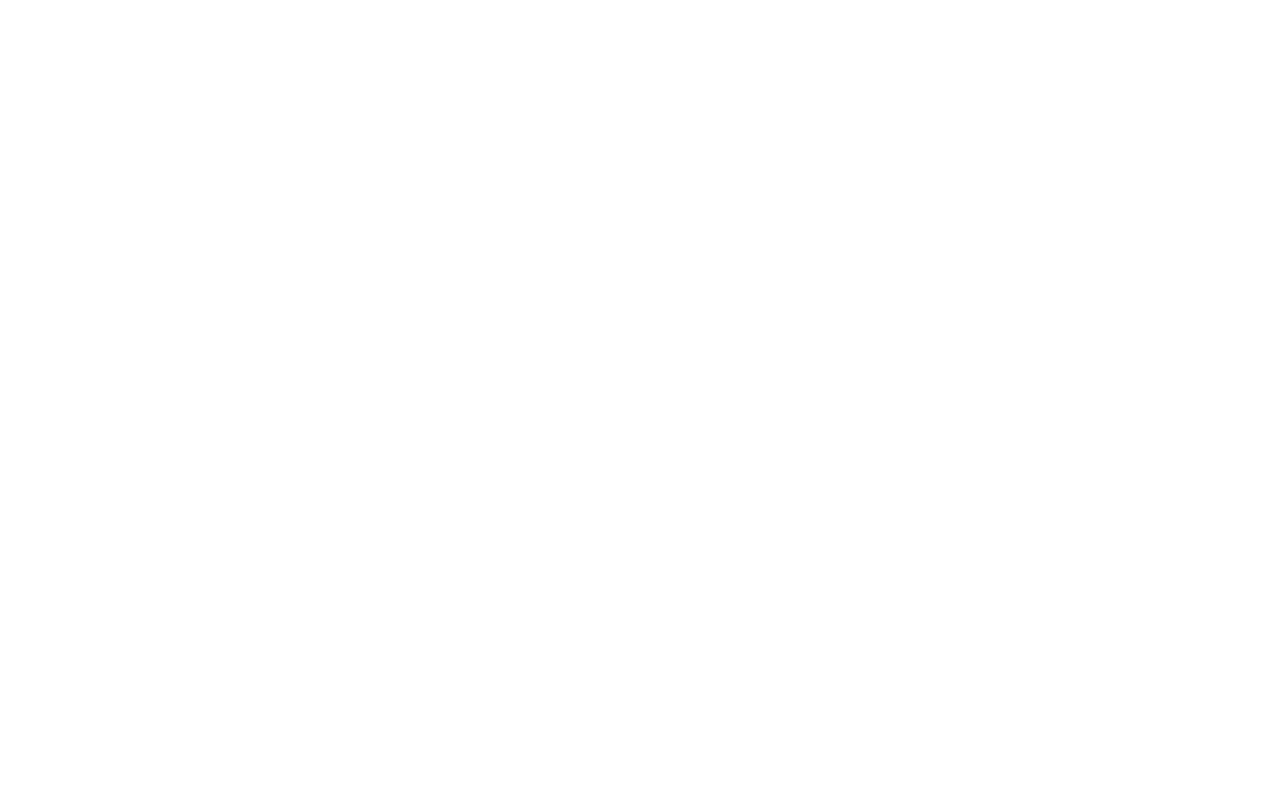
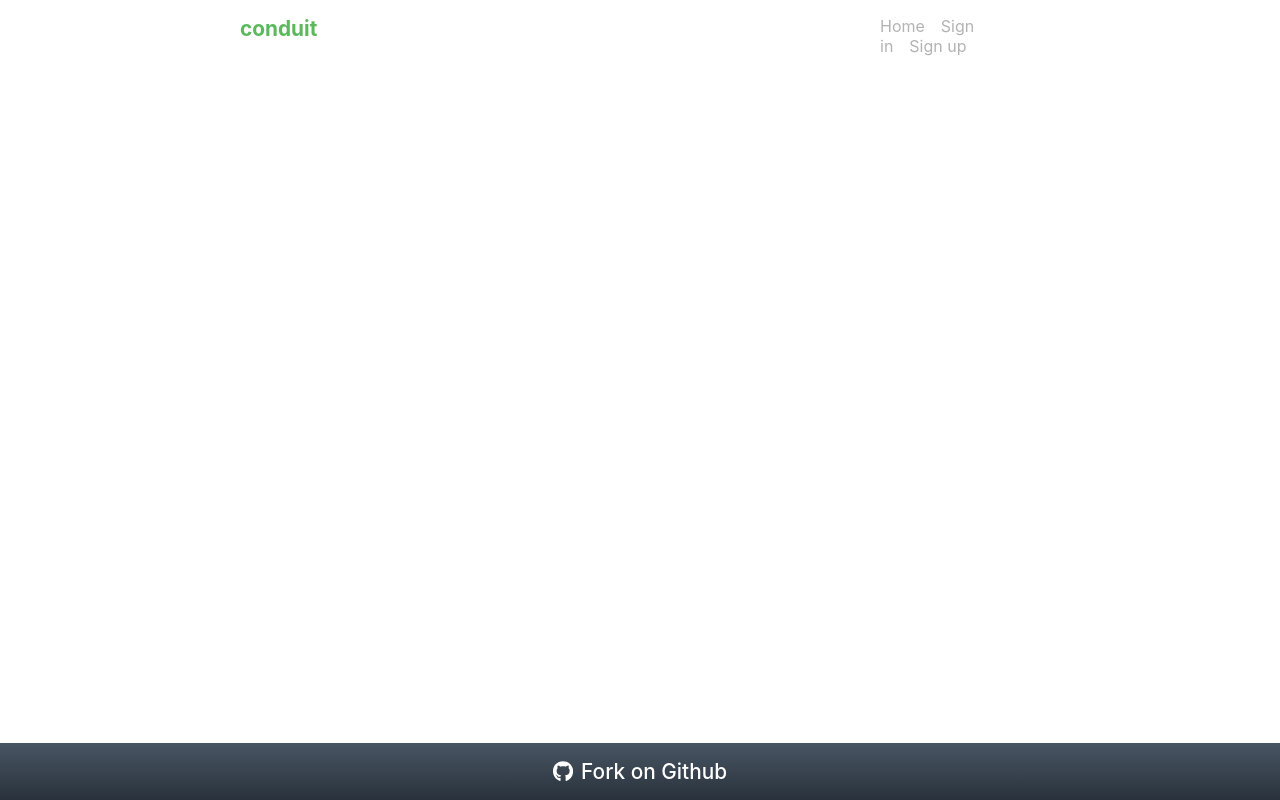
Before and after one commit to huyquan0905/MockPJ_G5, a React (Create React App) app: page / in a window 1280 px wide. Built offline with nearby package versions, Linux system fonts and the light colour scheme.

Commit message:
Header and Footer done!

```diff
--- a/package.json
+++ b/package.json
@@ -3,6 +3,10 @@
   "version": "0.1.0",
   "private": true,
   "dependencies": {
+    "@fortawesome/fontawesome-svg-core": "^6.4.2",
+    "@fortawesome/free-regular-svg-icons": "^6.4.2",
+    "@fortawesome/free-solid-svg-icons": "^6.4.2",
+    "@fortawesome/react-fontawesome": "^0.2.0",
     "@testing-library/jest-dom": "^5.17.0",
     "@testing-library/react": "^13.4.0",
     "@testing-library/user-event": "^13.5.0",
--- a/src/App.js
+++ b/src/App.js
@@ -1,11 +1,14 @@
 import "./App.css";
+import Footer from "./components/Footer";
+import Header from "./components/Header";
 
 function App() {
   return (
     <div>
-
+      <Header />
+      <Footer />
     </div>
-  )
+  );
 }
 
 export default App;
--- a/src/components/Footer.jsx
+++ b/src/components/Footer.jsx
@@ -1,10 +1,15 @@
 import React from 'react';
+
+import "./style/Footer.css";
 
 const Footer = () => {
     return (
-        <div>
-
-        </div>
+        <footer>
+            <div className="footer-container">
+                <svg xmlns="http://www.w3.org/2000/svg" height="1em" viewBox="0 0 496 512"><path d="M165.9 397.4c0 2-2.3 3.6-5.2 3.6-3.3.3-5.6-1.3-5.6-3.6 0-2 2.3-3.6 5.2-3.6 3-.3 5.6 1.3 5.6 3.6zm-31.1-4.5c-.7 2 1.3 4.3 4.3 4.9 2.6 1 5.6 0 6.2-2s-1.3-4.3-4.3-5.2c-2.6-.7-5.5.3-6.2 2.3zm44.2-1.7c-2.9.7-4.9 2.6-4.6 4.9.3 2 2.9 3.3 5.9 2.6 2.9-.7 4.9-2.6 4.6-4.6-.3-1.9-3-3.2-5.9-2.9zM244.8 8C106.1 8 0 113.3 0 252c0 110.9 69.8 205.8 169.5 239.2 12.8 2.3 17.3-5.6 17.3-12.1 0-6.2-.3-40.4-.3-61.4 0 0-70 15-84.7-29.8 0 0-11.4-29.1-27.8-36.6 0 0-22.9-15.7 1.6-15.4 0 0 24.9 2 38.6 25.8 21.9 38.6 58.6 27.5 72.9 20.9 2.3-16 8.8-27.1 16-33.7-55.9-6.2-112.3-14.3-112.3-110.5 0-27.5 7.6-41.3 23.6-58.9-2.6-6.5-11.1-33.3 2.6-67.9 20.9-6.5 69 27 69 27 20-5.6 41.5-8.5 62.8-8.5s42.8 2.9 62.8 8.5c0 0 48.1-33.6 69-27 13.7 34.7 5.2 61.4 2.6 67.9 16 17.7 25.8 31.5 25.8 58.9 0 96.5-58.9 104.2-114.8 110.5 9.2 7.9 17 22.9 17 46.4 0 33.7-.3 75.4-.3 83.6 0 6.5 4.6 14.4 17.3 12.1C428.2 457.8 496 362.9 496 252 496 113.3 383.5 8 244.8 8zM97.2 352.9c-1.3 1-1 3.3.7 5.2 1.6 1.6 3.9 2.3 5.2 1 1.3-1 1-3.3-.7-5.2-1.6-1.6-3.9-2.3-5.2-1zm-10.8-8.1c-.7 1.3.3 2.9 2.3 3.9 1.6 1 3.6.7 4.3-.7.7-1.3-.3-2.9-2.3-3.9-2-.6-3.6-.3-4.3.7zm32.4 35.6c-1.6 1.3-1 4.3 1.3 6.2 2.3 2.3 5.2 2.6 6.5 1 1.3-1.3.7-4.3-1.3-6.2-2.2-2.3-5.2-2.6-6.5-1zm-11.4-14.7c-1.6 1-1.6 3.6 0 5.9 1.6 2.3 4.3 3.3 5.6 2.3 1.6-1.3 1.6-3.9 0-6.2-1.4-2.3-4-3.3-5.6-2z"/></svg>
+                <span>Fork on Github</span>
+            </div>
+        </footer>
     );
 };
 
--- a/src/components/Header.jsx
+++ b/src/components/Header.jsx
@@ -1,11 +1,51 @@
-import React from 'react';
+import React from "react";
+
+import "./style/Header.css";
+import { FontAwesomeIcon } from "@fortawesome/react-fontawesome";
+import {
+  faFaceSmileBeam,
+  faPenToSquare,
+} from "@fortawesome/free-regular-svg-icons";
+import { faGear } from "@fortawesome/free-solid-svg-icons";
 
 const Header = () => {
-    return (
-        <div>
+  const isLoggedIn = false;
+  return (
+    <header id="header">
+      <div className="header-container">
+        {/* Roi trong css b css 2 cai logged voi unlogged la duoc */}
+        <a
+          id={`${isLoggedIn ? "navbar-brand-logged" : "navbar-brand-unlogged"}`}
+          href="#main"
+        >
+          conduit
+        </a>
 
-        </div>
-    );
+        {isLoggedIn ? (
+          <nav id="navbar-nav-logged">
+            <a href="#home">Home</a>
+            <a href="#signin">
+              <FontAwesomeIcon icon={faPenToSquare} /> New Article
+            </a>
+            <a href="#signup">
+              <FontAwesomeIcon icon={faGear} /> Setting
+            </a>
+            <a href="#Account">
+              <FontAwesomeIcon icon={faFaceSmileBeam} /> AccountName
+            </a>
+          </nav>
+        ) : (
+          <>
+            <nav id="navbar-nav-unlogged">
+              <a href="#home">Home</a>
+              <a href="#signin">Sign in</a>
+              <a href="#signup">Sign up</a>
+            </nav>
+          </>
+        )}
+      </div>
+    </header>
+  );
 };
 
 export default Header;
--- a/src/components/style/Footer.css
+++ b/src/components/style/Footer.css
@@ -0,0 +1,27 @@
+footer {
+  background: linear-gradient(#485563, #29323c);
+  position: fixed;
+  bottom: 0;
+  left: 0;
+  right: 0;
+}
+
+.footer-container {
+  padding-top: 1rem;
+  padding-bottom: 1rem;
+  display: flex;
+  justify-content: center;
+  align-items: center;
+}
+
+.footer-container svg {
+  font-size: 1.3rem;
+  fill: white;
+}
+
+.footer-container span {
+  margin-left: 0.5rem;
+  color: white;
+  font-size: 1.3rem;
+  font-weight: 500;
+}
--- a/src/components/style/Header.css
+++ b/src/components/style/Header.css
@@ -0,0 +1,50 @@
+.header-container {
+  padding: 1rem 15rem;
+  display: flex;
+}
+
+/* Both Status logged and unlogged */
+.header-container a {
+  text-decoration: none;
+}
+
+.header-container #navbar-brand-logged,
+.header-container #navbar-brand-unlogged {
+  font-weight: 700;
+  color: rgb(92, 184, 92);
+  font-size: 1.3rem;
+}
+
+.header-container #navbar-nav-logged a,
+.header-container #navbar-nav-unlogged a {
+  margin-right: 1rem;
+  color: rgba(0, 0, 0, 0.3);
+}
+
+.header-container #navbar-nav-logged a:hover,
+.header-container #navbar-nav-unlogged a:hover {
+  color: rgba(0, 0, 0, 0.8);
+}
+
+.header-container #navbar-nav-logged a:active,
+.header-container #navbar-nav-unlogged a:active {
+  color: black;
+}
+
+/* Status Unlogged */
+.header-container #navbar-brand-unlogged {
+  width: 80%;
+}
+
+.header-container #navbar-nav-unlogged {
+  width: 20%;
+}
+
+/* Status Logged */
+.header-container #navbar-brand-logged {
+  width: 60%;
+}
+
+.header-container #navbar-nav-logged {
+  width: 40%;
+}
```
Also changed, not shown: 1 other file (tests, documents, lock files or other folders).
